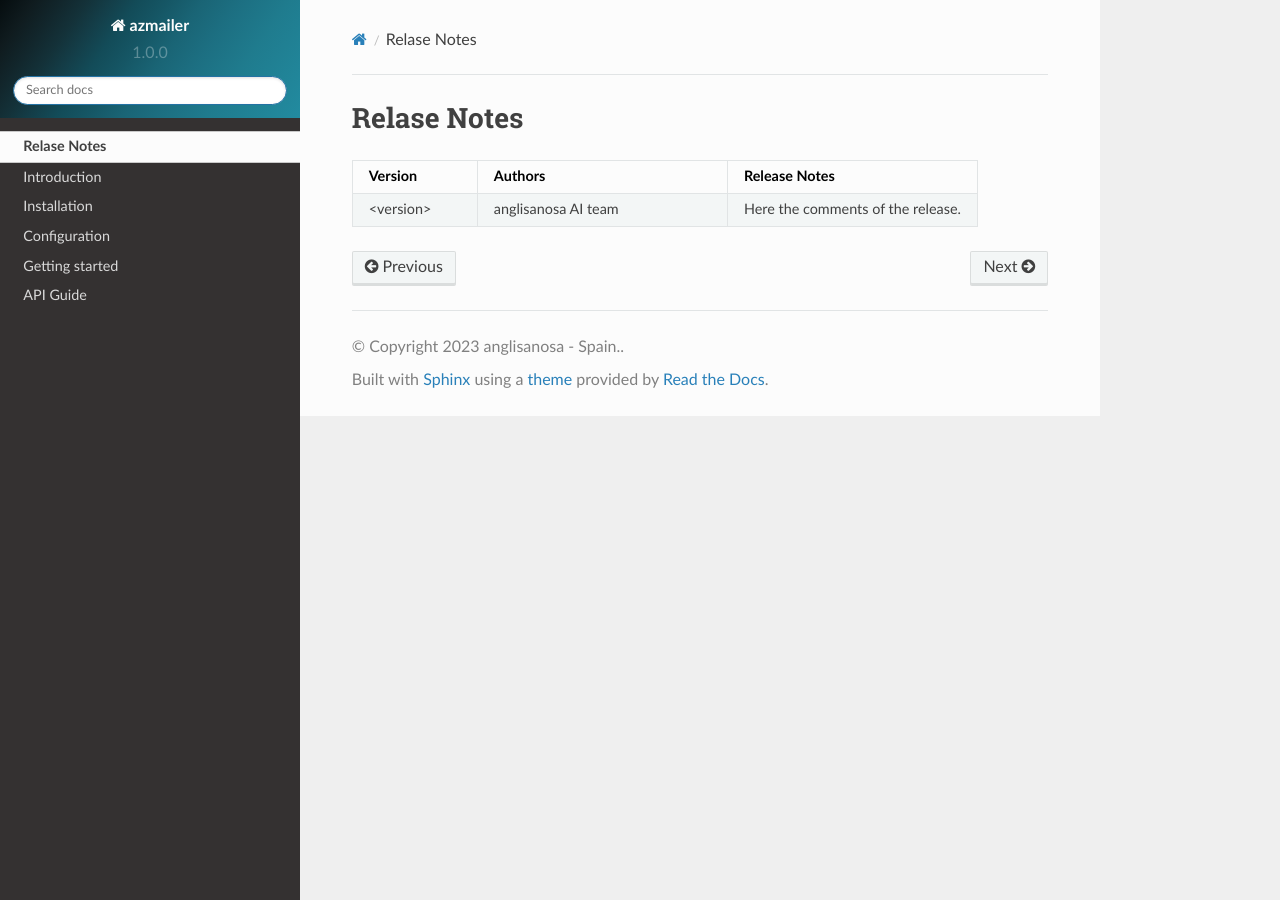
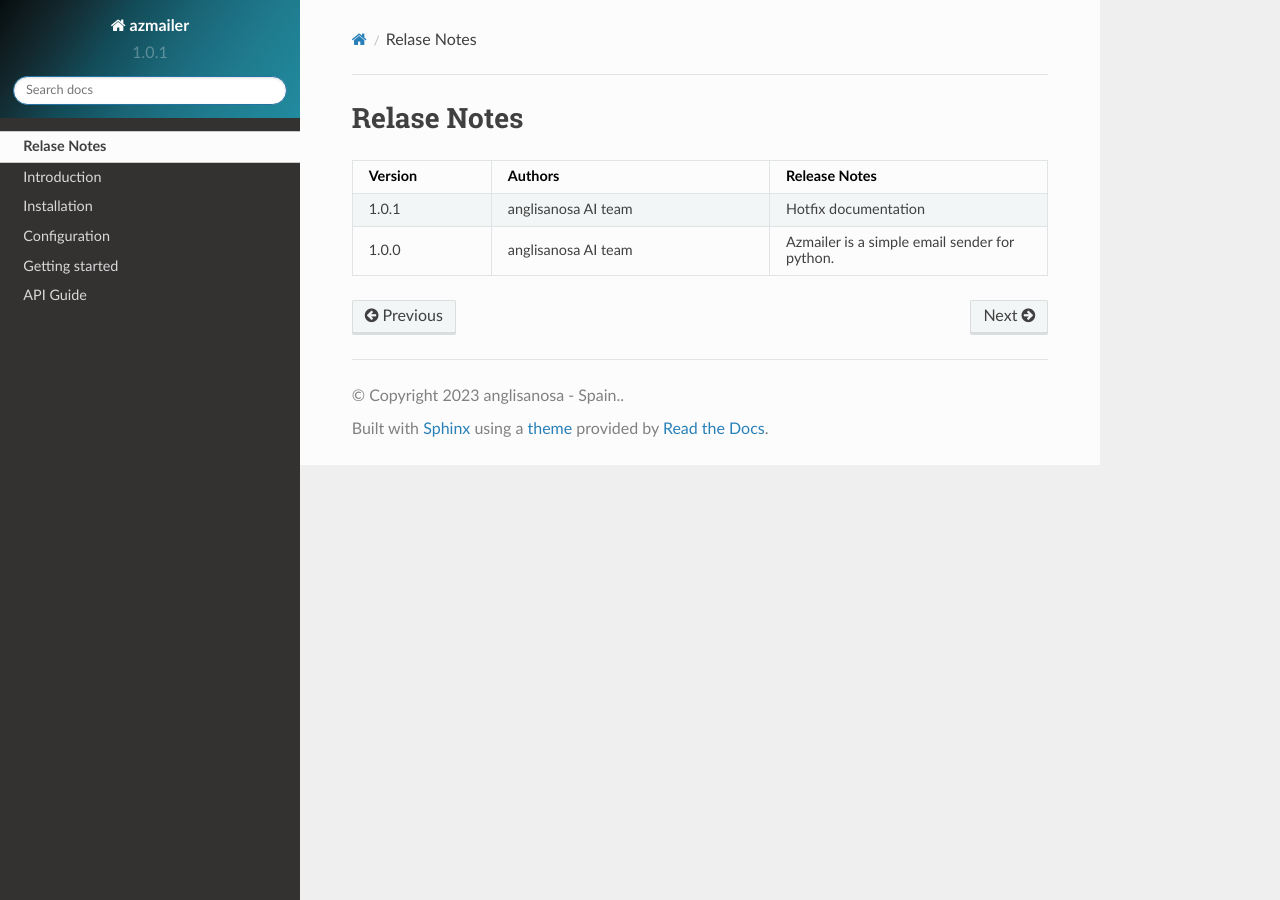
Before and after one commit to anglisanosa/azmailer, a Sphinx documentation site: the page built from docs/source/release_notes.rst, in a window 1280 px wide. Built offline with Sphinx 7.4.7 and the Read the Docs theme 2.0.0, drawn with Linux system fonts in a browser that asks for light colours.

Commit message:
hotfix docu

```diff
--- a/azmailer/_version.py
+++ b/azmailer/_version.py
@@ -1 +1 @@
-__version__ = "1.0.0"
+__version__ = "1.0.1"
--- a/docs/source/installation.rst
+++ b/docs/source/installation.rst
@@ -33,7 +33,7 @@ Configuration
 
 4. add the sender/domain to the email service
 
-.. image:: _static/connect_the_domain.jpg
+.. image:: _static/connect_the_domain.JPG
    :alt: Create a new Azure Comunication Service
    :width: 100%
 
--- a/docs/source/release_notes.rst
+++ b/docs/source/release_notes.rst
@@ -9,6 +9,9 @@ Relase Notes
    * - Version
      - Authors
      - Release Notes
-   * - <version>
+   * - 1.0.1
      - anglisanosa AI team
-     - Here the comments of the release.
+     - Hotfix documentation
+   * - 1.0.0
+     - anglisanosa AI team
+     - Azmailer is a simple email sender for python.
```
Also changed, not shown: README.md (+1 -1 lines).
